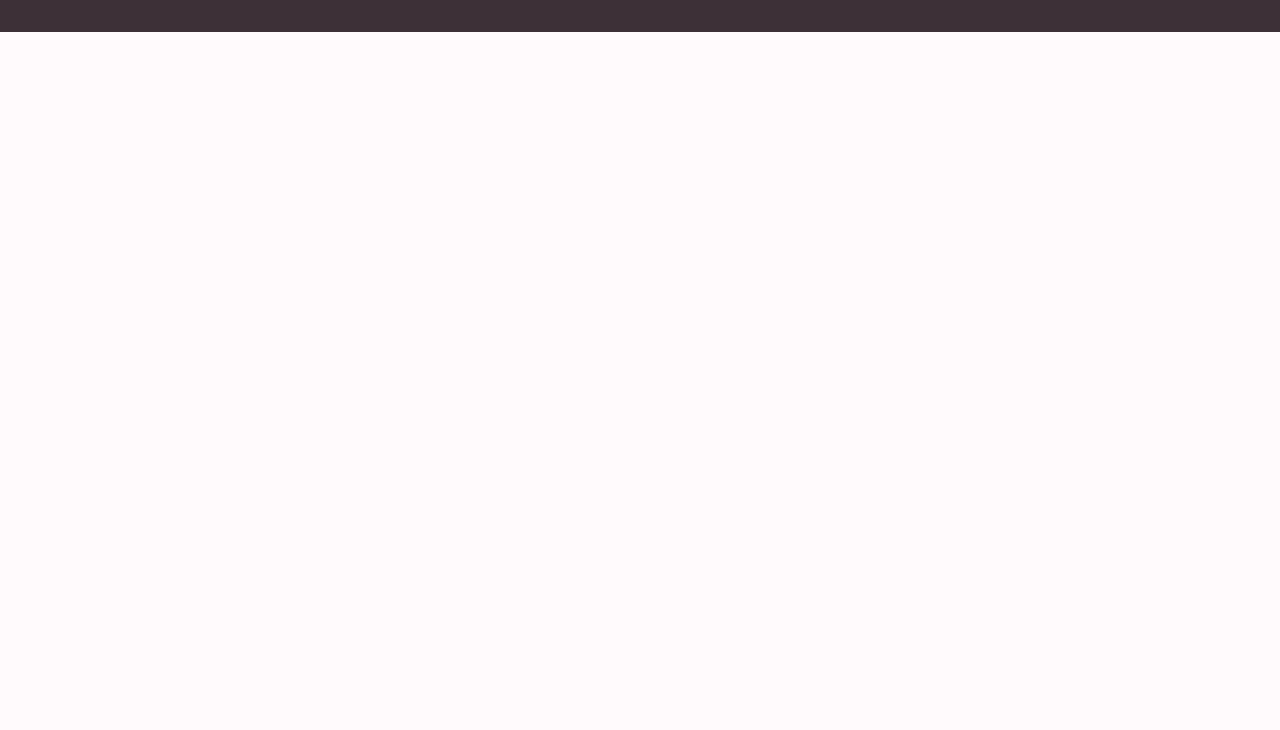
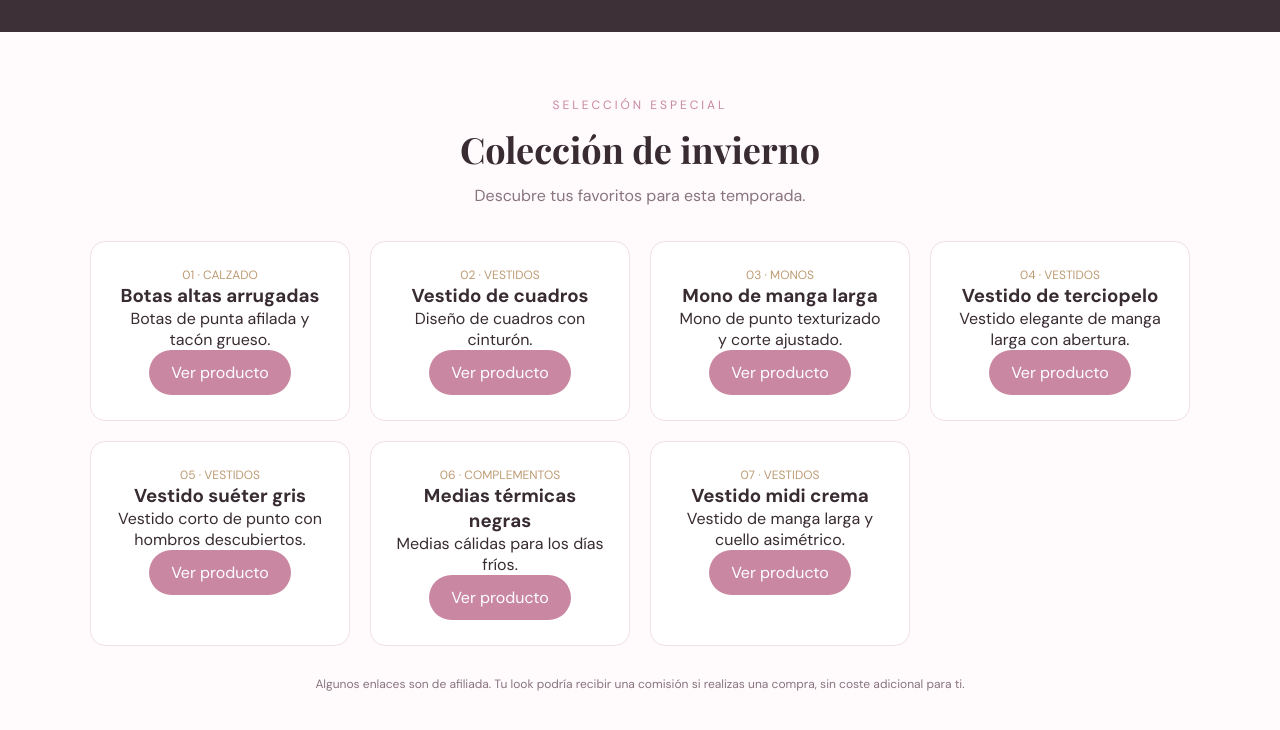
Before and after one commit to martinezlizzy200617-coder/Tu-look, a plain HTML site: page index.html in a window 1280 px wide. Shown: the part 2373-3103 px from the top of the page. Before the commit the page ends 2405 px from the top, so only its background shows below. Drawn offline with nearby package versions, Linux system fonts and the light colour scheme.

Commit message:
Update index.html
colección de invierno a Tu look

```diff
--- a/index.html
+++ b/index.html
@@ -412,5 +412,68 @@ footer p {
   <p>© 2026 Tu look. Todos los derechos reservados.</p>
 </footer>
 
+
+<section id="invierno" style="background:#fffafc;padding:65px 6%;font-family:'DM Sans',sans-serif;color:#382b32;">
+  <div style="text-align:center;margin-bottom:35px;">
+    <p style="color:#c987a2;letter-spacing:3px;font-size:12px;">SELECCIÓN ESPECIAL</p>
+    <h2 style="font-family:'Playfair Display',serif;font-size:36px;margin-top:12px;">Colección de invierno</h2>
+    <p style="color:#88747f;margin-top:12px;">Descubre tus favoritos para esta temporada.</p>
+  </div>
+
+  <div style="display:grid;grid-template-columns:repeat(auto-fit,minmax(220px,1fr));gap:20px;max-width:1100px;margin:auto;">
+
+    <article style="background:white;padding:25px;border:1px solid #f1dfe7;border-radius:15px;text-align:center;">
+      <p style="color:#bd9a73;font-size:12px;">01 · CALZADO</p>
+      <h3>Botas altas arrugadas</h3>
+      <p>Botas de punta afilada y tacón grueso.</p>
+      <a href="https://onelink.shein.com/60/68as6clqrbfn?ismg_ol=C0Ygkj4snXZ_01_KOC-C" target="_blank" rel="noopener noreferrer" style="display:inline-block;background:#c987a2;color:white;padding:12px 22px;border-radius:25px;text-decoration:none;">Ver producto</a>
+    </article>
+
+    <article style="background:white;padding:25px;border:1px solid #f1dfe7;border-radius:15px;text-align:center;">
+      <p style="color:#bd9a73;font-size:12px;">02 · VESTIDOS</p>
+      <h3>Vestido de cuadros</h3>
+      <p>Diseño de cuadros con cinturón.</p>
+      <a href="https://onelink.shein.com/60/68as8pg2kz2a?ismg_ol=EZphXsHRICl_01_KOC-C" target="_blank" rel="noopener noreferrer" style="display:inline-block;background:#c987a2;color:white;padding:12px 22px;border-radius:25px;text-decoration:none;">Ver producto</a>
+    </article>
+
+    <article style="background:white;padding:25px;border:1px solid #f1dfe7;border-radius:15px;text-align:center;">
+      <p style="color:#bd9a73;font-size:12px;">03 · MONOS</p>
+      <h3>Mono de manga larga</h3>
+      <p>Mono de punto texturizado y corte ajustado.</p>
+      <a href="https://onelink.shein.com/60/68asagl26qa0?ismg_ol=5Qp9XVJwxuw_01_KOC-C" target="_blank" rel="noopener noreferrer" style="display:inline-block;background:#c987a2;color:white;padding:12px 22px;border-radius:25px;text-decoration:none;">Ver producto</a>
+    </article>
+
+    <article style="background:white;padding:25px;border:1px solid #f1dfe7;border-radius:15px;text-align:center;">
+      <p style="color:#bd9a73;font-size:12px;">04 · VESTIDOS</p>
+      <h3>Vestido de terciopelo</h3>
+      <p>Vestido elegante de manga larga con abertura.</p>
+      <a href="https://onelink.shein.com/60/68ascbo40li1?ismg_ol=7sAFCRFtleS_01_KOC-C" target="_blank" rel="noopener noreferrer" style="display:inline-block;background:#c987a2;color:white;padding:12px 22px;border-radius:25px;text-decoration:none;">Ver producto</a>
+    </article>
+
+    <article style="background:white;padding:25px;border:1px solid #f1dfe7;border-radius:15px;text-align:center;">
+      <p style="color:#bd9a73;font-size:12px;">05 · VESTIDOS</p>
+      <h3>Vestido suéter gris</h3>
+      <p>Vestido corto de punto con hombros descubiertos.</p>
+      <a href="https://onelink.shein.com/60/68asf2bnoqo5?ismg_ol=DrB5T32911M_01_KOC-C" target="_blank" rel="noopener noreferrer" style="display:inline-block;background:#c987a2;color:white;padding:12px 22px;border-radius:25px;text-decoration:none;">Ver producto</a>
+    </article>
+
+    <article style="background:white;padding:25px;border:1px solid #f1dfe7;border-radius:15px;text-align:center;">
+      <p style="color:#bd9a73;font-size:12px;">06 · COMPLEMENTOS</p>
+      <h3>Medias térmicas negras</h3>
+      <p>Medias cálidas para los días fríos.</p>
+      <a href="https://onelink.shein.com/60/68askdpnknqm?ismg_ol=G4uhmrTzvWu_01_KOC-C" target="_blank" rel="noopener noreferrer" style="display:inline-block;background:#c987a2;color:white;padding:12px 22px;border-radius:25px;text-decoration:none;">Ver producto</a>
+    </article>
+
+    <article style="background:white;padding:25px;border:1px solid #f1dfe7;border-radius:15px;text-align:center;">
+      <p style="color:#bd9a73;font-size:12px;">07 · VESTIDOS</p>
+      <h3>Vestido midi crema</h3>
+      <p>Vestido de manga larga y cuello asimétrico.</p>
+      <a href="https://onelink.shein.com/60/68asnk5g4jp2?ismg_ol=BLzjtxISlt4_01_KOC-C" target="_blank" rel="noopener noreferrer" style="display:inline-block;background:#c987a2;color:white;padding:12px 22px;border-radius:25px;text-decoration:none;">Ver producto</a>
+    </article>
+
+  </div>
+
+  <p style="text-align:center;color:#88747f;font-size:12px;margin-top:30px;">Algunos enlaces son de afiliada. Tu look podría recibir una comisión si realizas una compra, sin coste adicional para ti.</p>
+</section>
 </body>
 </html>
```
